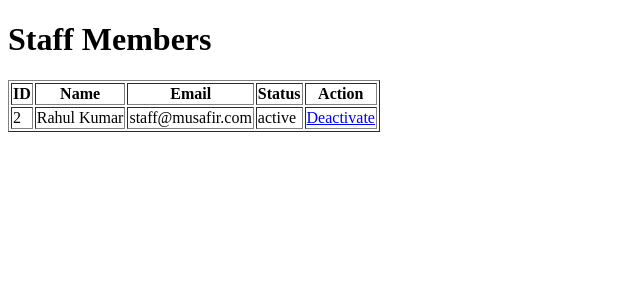
After one commit to 24f2007162/mad1-trekking-management, a Flask app: page /admin/staff in a window 1280 px wide. The commit adds this page. Shown: the top 300 px of the page, without its empty margins (0-640 px from the left). Run offline with Flask 3, Linux system fonts and the light colour scheme; a user stored in the database is signed in.

Commit message:
Staff assignment and account status management implemented

```diff
--- a/app.py
+++ b/app.py
@@ -23,21 +23,39 @@ def user_loader(user_id):
 
 @app.route("/", methods=["GET", "POST"])
 def login():
+
     if request.method == "POST":
+
         email = request.form.get("email")
         password = request.form.get("password")
 
-        user = User.query.filter_by(email=email).first()
-        if user and user.password == password:
+        user = User.query.filter_by(
+            email=email
+        ).first()
+
+        if not user:
+            return "Invalid Credentials"
+
+        if user.status == "inactive":
+            return "Account Disabled"
+
+        if user.password == password:
+
             login_user(user)
+
             if user.role == "admin":
                 return redirect(url_for("admin_dashboard"))
+
             elif user.role == "staff":
                 return redirect(url_for("staff_dashboard"))
+
             else:
                 return redirect(url_for("user_dashboard"))
+
         return "Invalid Credentials"
+
     return render_template("login.html")
+
 
 
 @app.route("/admin")
@@ -53,6 +71,9 @@ def admin_dashboard():
     <br><br>
     <a href = "/admin/treks/create"> Create Treks </a>
     <br><br>
+    <a href = "/admin/staff/create">Add Staff</a>
+    <br><br>
+    <a href = "/admin/staff">View Staff</a>
     """
 
 
@@ -99,6 +120,27 @@ def register():
     return render_template("register.html")
 
 
+@app.route("/admin/staff/create", methods=["GET", "POST"])
+@login_required
+def create_staff():
+    if current_user.role != "admin":
+        return "Access Denied!"
+    if request.method == "POST":
+        name = request.form.get("name")
+        email = request.form.get("email")
+        password = request.form.get("password")
+
+        existing = User.query.filter_by(email=email).first()
+        if existing:
+            return "Staff Already Exists"
+        staff = User(name=name, email=email, password=password, role="staff")
+        db.session.add(staff)
+        db.session.commit()
+
+        return redirect(url_for("view_users"))
+    return render_template("create_staff.html")
+
+
 @app.route("/admin/users")
 @login_required
 def view_users():
@@ -109,7 +151,38 @@ def view_users():
     return render_template("admin_users.html", users=users)
 
 
-@app.route("/admin/treks",methods = ["GET","POST"])
+@app.route("/admin/staff")
+@login_required
+def view_staff():
+    if current_user.role != "admin":
+        return "Access Denied!"
+    staff = User.query.filter_by(role="staff").all()
+
+    return render_template("admin_staff.html", staff=staff)
+
+
+@app.route("/admin/staff/toggle/<int:id>")
+@login_required
+def toggle_staff(id):
+
+    if current_user.role != "admin":
+        return "Access Denied"
+
+    staff = User.query.get_or_404(id)
+
+    if staff.status.lower() == "active":
+        staff.status = "inactive"
+
+    else:
+        staff.status = "active"
+
+    db.session.commit()
+
+    return redirect(url_for("view_staff"))
+
+
+
+@app.route("/admin/treks", methods=["GET", "POST"])
 @login_required
 def view_treks():
     if current_user.role != "admin":
@@ -117,35 +190,39 @@ def view_treks():
     treks = Trek.query.all()
     return render_template("admin_treks.html", treks=treks)
 
-@app.route("/admin/treks/create",methods = ["GET","POST"])
+
+@app.route("/admin/treks/create", methods=["GET", "POST"])
 @login_required
 def create_trek():
     if current_user.role != "admin":
         return "Access Denied!"
+    staff = User.query.filter_by(role="staff").all()
+    print("STAFF FOUND", staff)
     if request.method == "POST":
         name = request.form.get("name")
         location = request.form.get("location")
         difficulty = request.form.get("difficulty")
         duration = request.form.get("duration")
         slots = request.form.get("slots")
-        status = "Open"
+        staff_id = request.form.get("staff_id")
 
-        trek =  Trek(
-            name = name,
-            location = location,
-            difficulty = difficulty,
-            duration = int(duration),
-            available_slots = int(slots),
-            status = "Open"
-
+        trek = Trek(
+            name=name,
+            location=location,
+            difficulty=difficulty,
+            duration=int(duration),
+            available_slots=int(slots),
+            staff_id=int(staff_id),
+            status="Open",
         )
         db.session.add(trek)
         db.session.commit()
 
         return redirect(url_for("view_treks"))
-    return render_template("create_trek.html")
+    return render_template("create_trek.html", staff=staff)
 
-@app.route("/admin/treks/edit/<int:id>",methods=["GET","POST"])
+
+@app.route("/admin/treks/edit/<int:id>", methods=["GET", "POST"])
 @login_required
 def edit_trek(id):
 
@@ -163,12 +240,20 @@ def edit_trek(id):
         trek.difficulty = request.form.get("difficulty")
         trek.duration = int(request.form.get("duration"))
         trek.available_slots = int(request.form.get("slots"))
+        selected_staff = request.form.get("staff_id")
+        if selected_staff:
+            trek.staff_id = int(selected_staff)
+        else:
+            trek.staff_id = None
 
         db.session.commit()
 
         return redirect(url_for("view_treks"))
 
-    return render_template("edit_trek.html", trek=trek)
+    staff = User.query.filter_by(role="staff").all()
+
+    return render_template("edit_trek.html", trek=trek, staff=staff)
+
 
 @app.route("/admin/treks/delete/<int:id>")
 @login_required
@@ -181,7 +266,6 @@ def delete_trek(id):
     db.session.commit()
 
     return redirect(url_for("view_treks"))
-
 
 
 if __name__ == "__main__":
--- /dev/null
+++ b/templates/admin_staff.html
@@ -0,0 +1,40 @@
+{%extends "base.html"%}
+{%block content%}
+
+<h1>Staff Members</h1>
+<table border="1">
+  <tr>
+    <th>ID</th>
+    <th>Name</th>
+    <th>Email</th>
+    <th>Status</th>
+    <th>Action</th>
+  </tr>
+  {%for member in staff%}
+  <tr>
+    <td>{{member.id}}</td>
+    <td>{{member.name}}</td>
+    <td>{{member.email}}</td>
+    <td>{{member.status}}</td>
+    <td>
+      <a href="/admin/staff/toggle/{{member.id}}">
+
+        {% if member.status|lower == "active" %}
+
+        Deactivate
+
+        {% else %}
+
+        Activate
+
+        {% endif %}
+
+      </a>
+    </td>
+  </tr>
+  {%endfor%}
+</table>
+
+
+
+{%endblock%}
```
Also changed, not shown: templates/admin_treks.html (+9 -2 lines), templates/create_staff.html (added, +14 -0 lines), templates/create_trek.html (+40 -13 lines).
